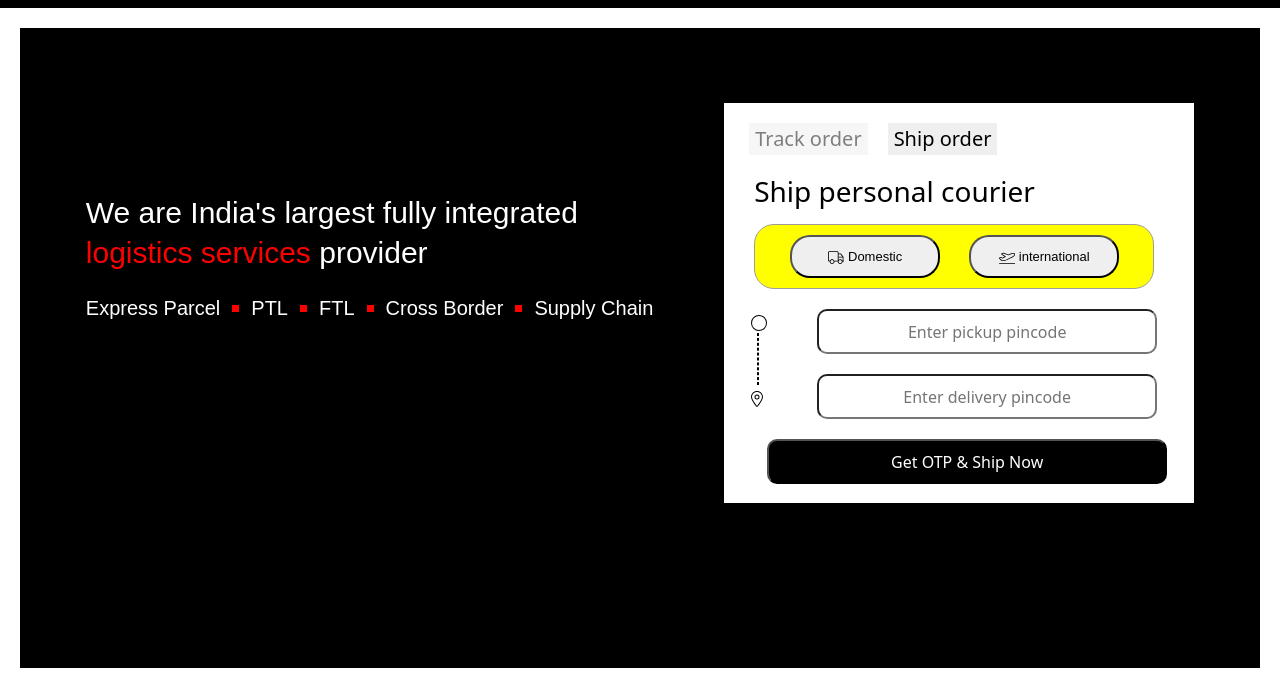
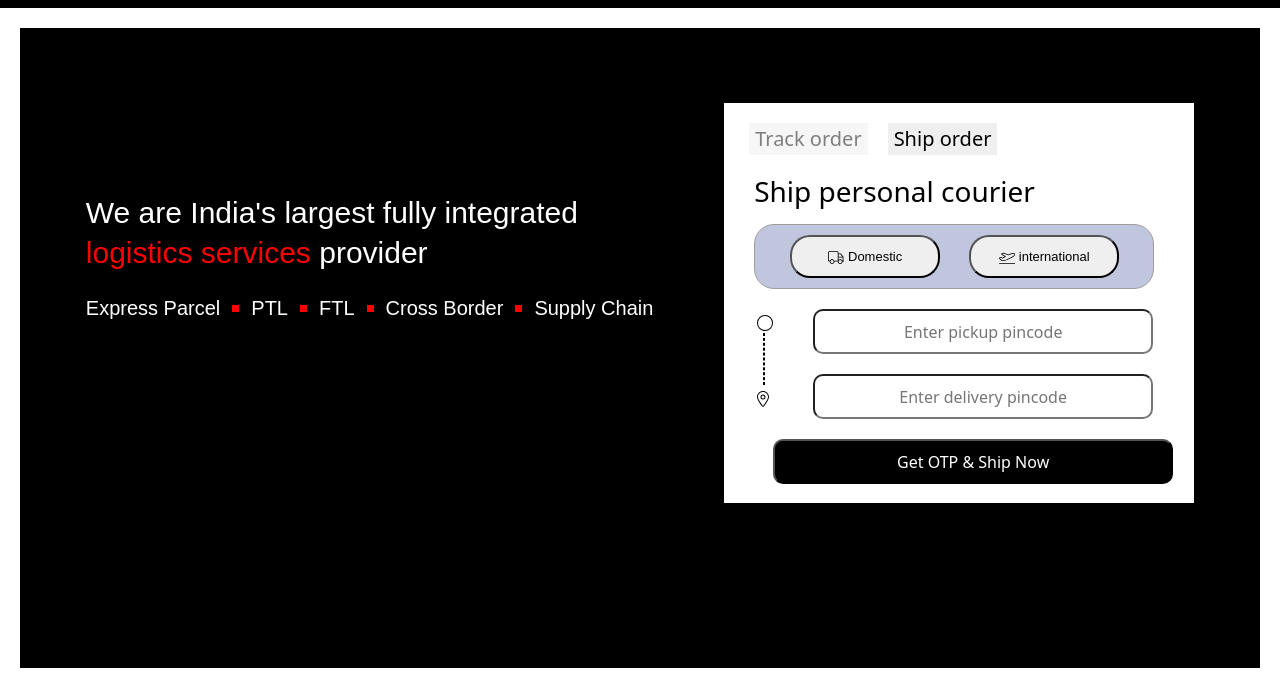
Before and after one commit to jatoliya007/learning, a plain HTML site: page delivery.com/index.html in a window 1280 px wide. Both pictures are taken after a click on the button "Ship order". Shown: the part 135-823 px from the top of the page. Drawn offline with nearby package versions, Linux system fonts and the light colour scheme.

Commit message:
style updated

```diff
--- a/delivery.com/css/style.css
+++ b/delivery.com/css/style.css
@@ -280,7 +280,7 @@ border-radius: 10px;
   align-items: center;
   border: 1px solid rgba(160, 156, 156 );
   /* opacity: .6; */
-  background-color: yellow;
+  background-color: rgb(193, 198, 223);
   border-radius: 20px;
   margin-left: 30px;
   width: 400px;
@@ -310,7 +310,7 @@ border-radius: 10px;
 .icon-image {
   width: 20px;
   height: 100px;
-  margin-left: 27px;
+  margin-left: 33px;
 }
 
 .svg-truck {
@@ -338,7 +338,7 @@ border-radius: 10px;
 height: 45px;
 width: 340px;
 margin-right: 30px;
-margin-left: 50px;
+margin-left: 40px;
 margin-top: 0px;
 margin-bottom: 20px;
 align-items: center;
```
